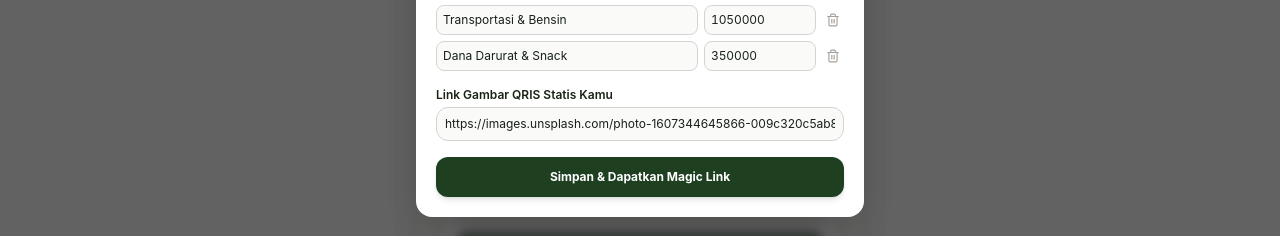
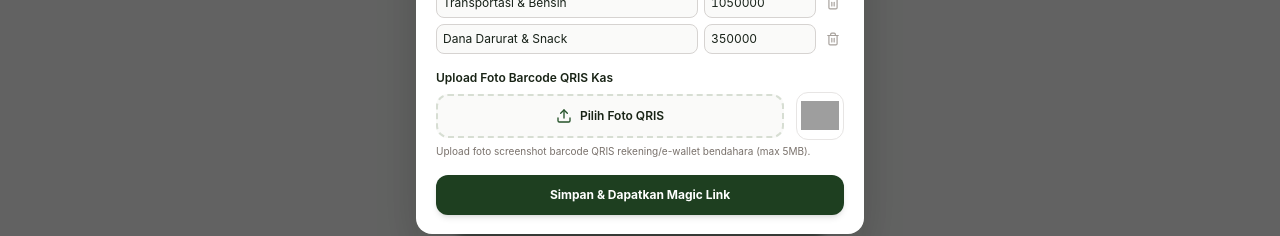
Before and after one commit to kasyifana/otwbayar, a Next.js app: page / in a window 1280 px wide. Both pictures are taken after a click on the button "Buat Trip Baru". Shown: the part 534-770 px from the top of the page. Built offline with nearby package versions, Linux system fonts and the light colour scheme; no server answers; grey boxes are pictures that could not be loaded.

Commit message:
fix(db): ensure sync database persistence on group creation and upload qris picker

```diff
--- a/src/app/api/groups/route.ts
+++ b/src/app/api/groups/route.ts
@@ -261,7 +261,6 @@ export async function POST(request: Request) {
 
     const sql = getDb();
     if (sql) {
-      try {
       await sql`
         INSERT INTO groups (id, name, description, location, trip_date, target_amount, current_amount, bank_account_details, qris_image_url, coordinator_token, invite_code)
         VALUES (${newGroup.id}, ${newGroup.name}, ${newGroup.description}, ${newGroup.location}, ${newGroup.trip_date}, ${newGroup.target_amount}, ${newGroup.current_amount}, ${newGroup.bank_account_details || null}, ${newGroup.qris_image_url}, ${newGroup.coordinator_token}, ${newGroup.invite_code})
@@ -283,9 +282,6 @@ export async function POST(request: Request) {
         INSERT INTO activities (id, group_id, actor_name, action, amount)
         VALUES (${`act-${Date.now()}`}, ${newGroup.id}, ${members[0]?.name || 'Koordinator'}, ${`membuat trip "${newGroup.name}" dengan target ${totalTarget}`}, ${totalTarget})
       `;
-      } catch (err) {
-        console.warn('Neon insert group error, using memoryStore fallback:', err);
-      }
     }
 
     memoryStore.groups.set(id, newGroup);
--- a/src/app/page.tsx
+++ b/src/app/page.tsx
@@ -182,7 +182,7 @@ function DashboardContent() {
     return <SplashScreen />;
   }
 
-  if (authStatus === 'unauthenticated' && token && !data) {
+  if (authStatus === 'unauthenticated' && token && !data && !loading) {
     return <GoogleAuthGate onSignIn={() => signIn('google')} />;
   }
 
@@ -409,7 +409,7 @@ function DashboardContent() {
           setGroupId(t.groupId);
           localStorage.setItem('otw_trip_token', t.token);
           localStorage.setItem('otw_trip_group_id', t.groupId);
-          router.push(`/?token=${t.token}`);
+          window.location.href = `/?token=${encodeURIComponent(t.token)}`;
         }}
         onCreateNewTrip={() => setShowCreateGroup(true)}
       />
@@ -422,16 +422,8 @@ function DashboardContent() {
           setGroupId(newGroupId);
           localStorage.setItem('otw_trip_token', coordToken);
           localStorage.setItem('otw_trip_group_id', newGroupId);
-          // Refresh user trips list
-          if (session?.user?.email) {
-            fetch('/api/user/trips')
-              .then((res) => (res.ok ? res.json() : { trips: [] }))
-              .then((data) => {
-                if (data.trips && Array.isArray(data.trips)) setUserTrips(data.trips);
-              })
-              .catch(console.warn);
-          }
-          router.push(`/?token=${coordToken}`);
+          // Hard navigate so Next.js App Router re-renders with fresh search params & DB state
+          window.location.href = `/?token=${encodeURIComponent(coordToken)}`;
         }}
       />
     </div>
--- a/src/components/CreateGroupModal.tsx
+++ b/src/components/CreateGroupModal.tsx
@@ -1,6 +1,6 @@
 import React, { useState } from 'react';
 import { useSession } from 'next-auth/react';
-import { Trash2, Tent, X } from 'lucide-react';
+import { Trash2, Tent, X, Upload } from 'lucide-react';
 import { formatIDR } from '@/lib/format';
 
 interface CreateGroupModalProps {
@@ -36,6 +36,8 @@ export const CreateGroupModal: React.FC<CreateGroupModalProps> = ({
     'https://images.unsplash.com/photo-1607344645866-009c320c5ab8?auto=format&fit=crop&w=600&q=80'
   );
   const [isSubmitting, setIsSubmitting] = useState(false);
+  const [isUploadingQris, setIsUploadingQris] = useState(false);
+  const [qrisPreview, setQrisPreview] = useState<string>('');
 
   if (!isOpen) return null;
 
@@ -67,6 +69,37 @@ export const CreateGroupModal: React.FC<CreateGroupModalProps> = ({
   const handleRemoveCategory = (idx: number) => {
     if (categories.length > 1) {
       setCategories(categories.filter((_, i) => i !== idx));
+    }
+  };
+
+  const handleQrisFileChange = async (e: React.ChangeEvent<HTMLInputElement>) => {
+    const file = e.target.files?.[0];
+    if (!file) return;
+
+    // Show local preview immediately
+    const reader = new FileReader();
+    reader.onloadend = () => {
+      setQrisPreview(reader.result as string);
+    };
+    reader.readAsDataURL(file);
+
+    setIsUploadingQris(true);
+    try {
+      const formData = new FormData();
+      formData.append('file', file);
+      formData.append('prefix', 'qris');
+      const uploadRes = await fetch('/api/upload', {
+        method: 'POST',
+        body: formData,
+      });
+      const uploadData = await uploadRes.json();
+      if (uploadData.url) {
+        setQrisUrl(uploadData.url);
+      }
+    } catch (err) {
+      console.warn('QRIS image upload failed:', err);
+    } finally {
+      setIsUploadingQris(false);
     }
   };
 
@@ -288,17 +321,38 @@ export const CreateGroupModal: React.FC<CreateGroupModalProps> = ({
             )}
           </div>
 
-          {/* Static QRIS Image URL */}
+          {/* QRIS Upload */}
           <div>
-            <label className="block text-xs font-semibold text-[#182315] mb-1">
-              Link Gambar QRIS Statis Kamu
+            <label className="block text-xs font-semibold text-[#182315] mb-1.5">
+              Upload Foto Barcode QRIS Kas
             </label>
-            <input
-              type="text"
-              value={qrisUrl}
-              onChange={(e) => setQrisUrl(e.target.value)}
-              className="w-full p-2 text-xs bg-stone-50 border border-stone-300 rounded-xl focus:ring-2 focus:ring-emerald-700 outline-none"
-            />
+            <div className="flex items-center gap-3">
+              <label className="flex-1 border-2 border-dashed border-[#D7DED3] hover:border-[#245229] rounded-xl p-3 flex items-center justify-center gap-2 cursor-pointer bg-stone-50 hover:bg-stone-100/60 transition-all">
+                <input
+                  type="file"
+                  accept="image/*"
+                  onChange={handleQrisFileChange}
+                  className="hidden"
+                />
+                <Upload className="w-4 h-4 text-[#245229]" />
+                <span className="text-xs font-semibold text-[#182315]">
+                  {isUploadingQris ? 'Mengunggah QRIS...' : qrisPreview ? 'Ganti Foto QRIS' : 'Pilih Foto QRIS'}
+                </span>
+              </label>
+
+              {(qrisPreview || qrisUrl) && (
+                <div className="w-12 h-12 rounded-xl border border-stone-200 overflow-hidden bg-white shrink-0 p-1 flex items-center justify-center">
+                  <img
+                    src={qrisPreview || qrisUrl}
+                    alt="Preview QRIS"
+                    className="w-full h-full object-contain"
+                  />
+                </div>
+              )}
+            </div>
+            <p className="text-[10px] text-stone-500 mt-1">
+              Upload foto screenshot barcode QRIS rekening/e-wallet bendahara (max 5MB).
+            </p>
           </div>
 
           <button
```
Lines whose indentation alone changed are shown as unchanged.
